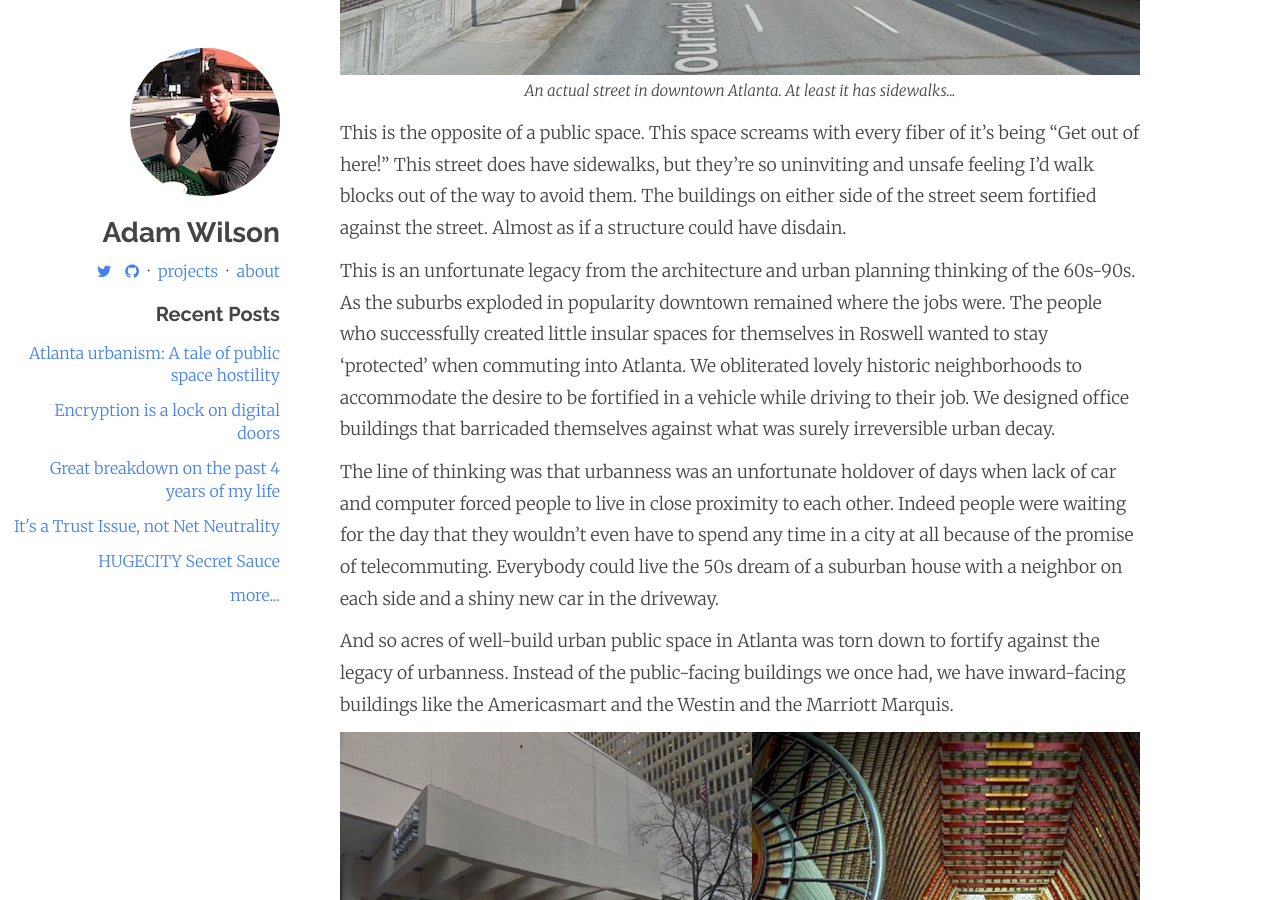
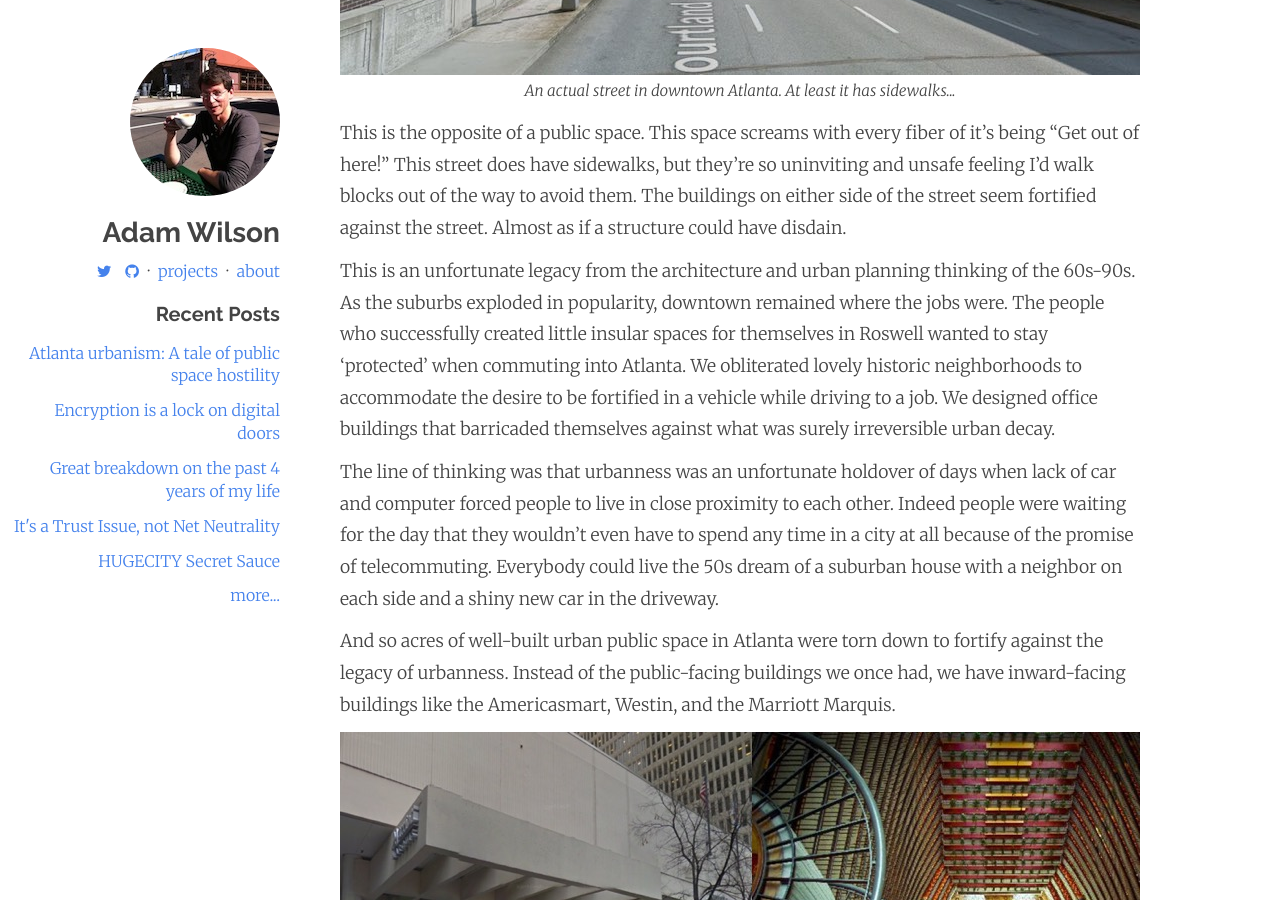
Before and after one commit to callawaywilson/callawaywilson.github.io, a Jekyll site: the page built from _posts/2016-02-17-Atlanta-urbanism-a-tale-of-public-space-hostility.markdown, in a window 1280 px wide and 900 px high, scrolled down 1781 px. Built offline with Jekyll 4.4.1, drawn with Linux system fonts in a browser that asks for light colours; nearby versions of some CDN libraries; library files that are not in the unit come from our copies; comment, search, counter and statistics services are not loaded; some of the changed text lies outside the part shown.

Commit message:
Grammar corrections

```diff
--- a/_posts/2016-02-17-Atlanta-urbanism-a-tale-of-public-space-hostility.markdown
+++ b/_posts/2016-02-17-Atlanta-urbanism-a-tale-of-public-space-hostility.markdown
@@ -31,11 +31,11 @@ Unfortunately Atlanta is filled with spaces like this:
 
 This is the opposite of a public space.  This space screams with every fiber of it's being "Get out of here!"  This street does have sidewalks, but they're so uninviting and unsafe feeling I'd walk blocks out of the way to avoid them.  The buildings on either side of the street seem fortified against the street.  Almost as if a structure could have disdain.
 
-This is an unfortunate legacy from the architecture and urban planning thinking of the 60s-90s.  As the suburbs exploded in popularity downtown remained where the jobs were.  The people who successfully created little insular spaces for themselves in Roswell wanted to stay 'protected' when commuting into Atlanta.  We obliterated lovely historic neighborhoods to accommodate the desire to be fortified in a vehicle while driving to their job.  We designed office buildings that barricaded themselves against what was surely irreversible urban decay.
+This is an unfortunate legacy from the architecture and urban planning thinking of the 60s-90s.  As the suburbs exploded in popularity, downtown remained where the jobs were.  The people who successfully created little insular spaces for themselves in Roswell wanted to stay 'protected' when commuting into Atlanta.  We obliterated lovely historic neighborhoods to accommodate the desire to be fortified in a vehicle while driving to a job.  We designed office buildings that barricaded themselves against what was surely irreversible urban decay.
 
 The line of thinking was that urbanness was an unfortunate holdover of days when lack of car and computer forced people to live in close proximity to each other.  Indeed people were waiting for the day that they wouldn't even have to spend any time in a city at all because of the promise of telecommuting.  Everybody could live the 50s dream of a suburban house with a neighbor on each side and a shiny new car in the driveway.
 
-And so acres of well-build urban public space in Atlanta was torn down to fortify against the legacy of urbanness.  Instead of the public-facing buildings we once had, we have inward-facing buildings like the Americasmart and the Westin and the Marriott Marquis.
+And so acres of well-built urban public space in Atlanta were torn down to fortify against the legacy of urbanness.  Instead of the public-facing buildings we once had, we have inward-facing buildings like the Americasmart, Westin, and the Marriott Marquis.
 
 <p class="text-center">
   <img src="/images/2016-02-17-buildings.jpg"/>
```
Also changed, not shown: other parts of _posts/2016-02-17-Atlanta-urbanism-a-tale-of-public-space-hostility.markdown (+1 -1 lines).
